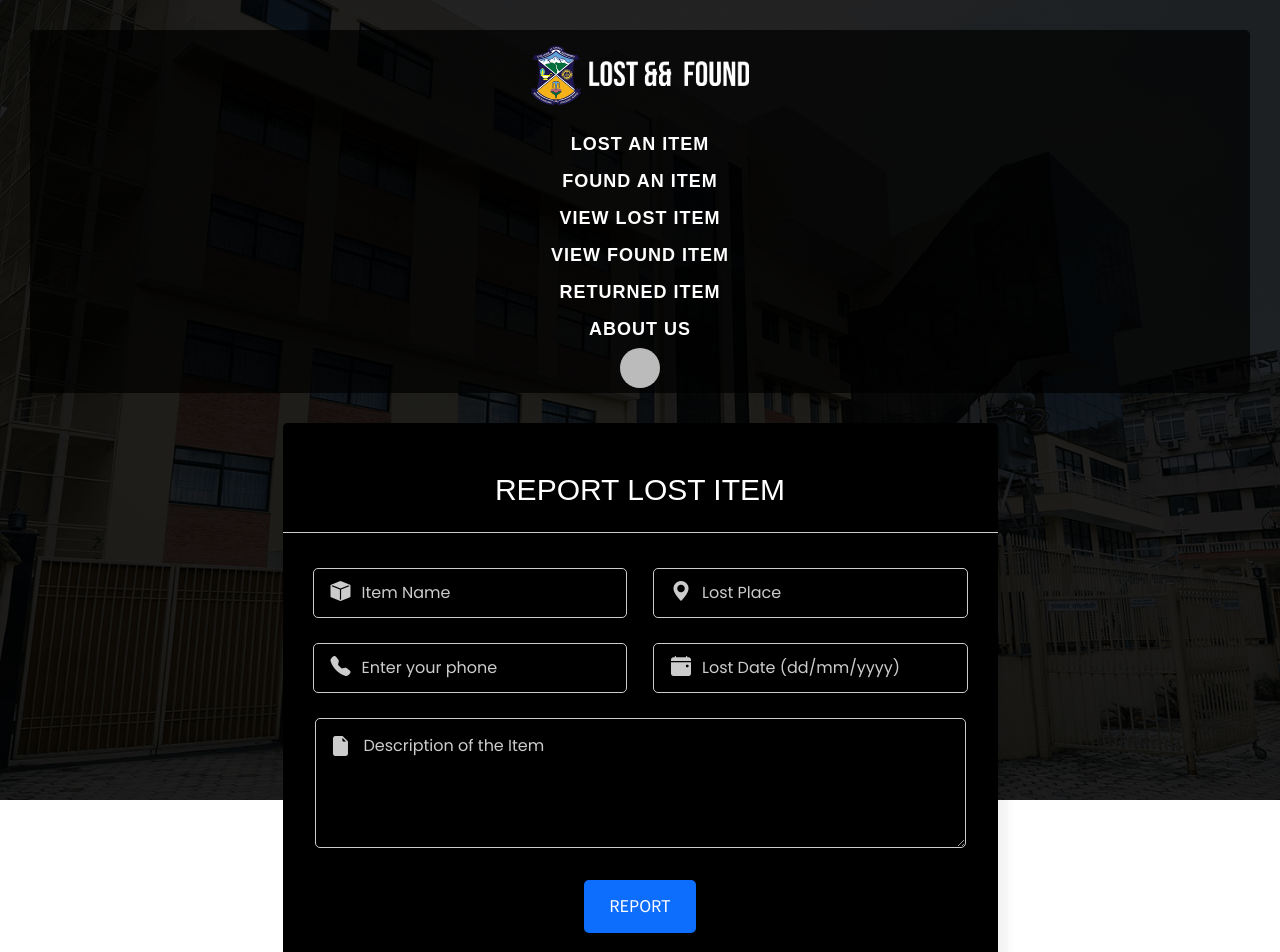
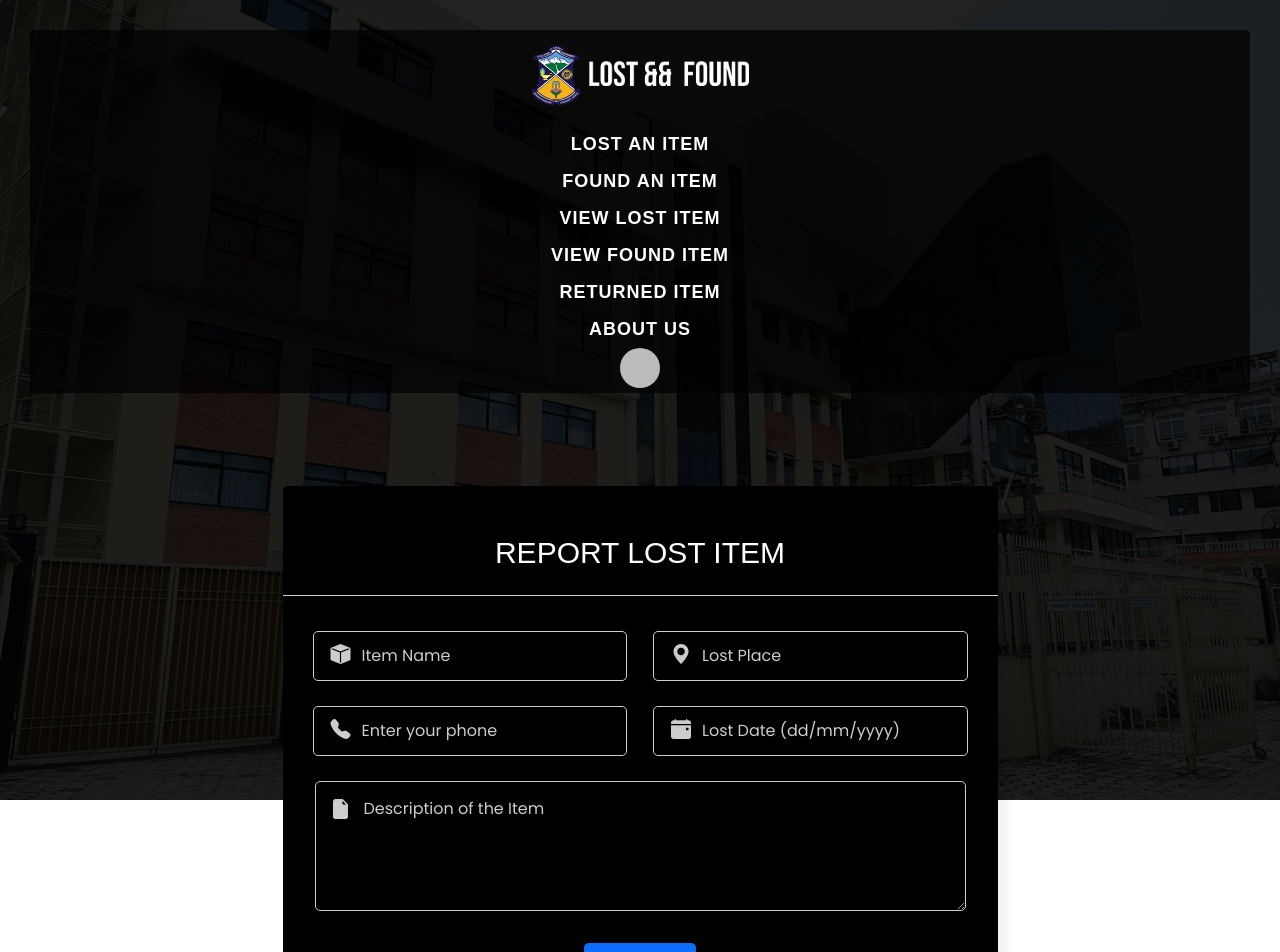
Before and after one commit to SelAshyn/lost_and_found, a Next.js app: page /components/LostItem in a window 1280 px wide. Shown: the top 952 px of the page. Built offline with nearby package versions, Linux system fonts and the light colour scheme; no server answers; sample sign-in values are in the browser's storage; a web font is replaced by a local one.

Commit message:
Form Ending

```diff
--- a/app/components/LostItem/page.tsx
+++ b/app/components/LostItem/page.tsx
@@ -48,6 +48,7 @@ export default function Page() {
 
     return (
         <div>
+           <div className="content">
            <center>
             <div className="wrapper">
                 <br />
@@ -87,6 +88,7 @@ export default function Page() {
     </form>
   </div>
             </center>
+           </div>
         </div>
     );
 }
--- a/app/components/LostItem/style.css
+++ b/app/components/LostItem/style.css
@@ -1,5 +1,12 @@
 
 @import url('https://fonts.googleapis.com/css2?family=Poppins:wght@400;500;600&display=swap');
+.content{
+    display: flex;
+    padding: 0 10px;
+    min-height: 90vh;
+    align-items: center;
+    justify-content: center;
+  }
 .wrapper{
     width: 715px;
     background: #000000;
```
